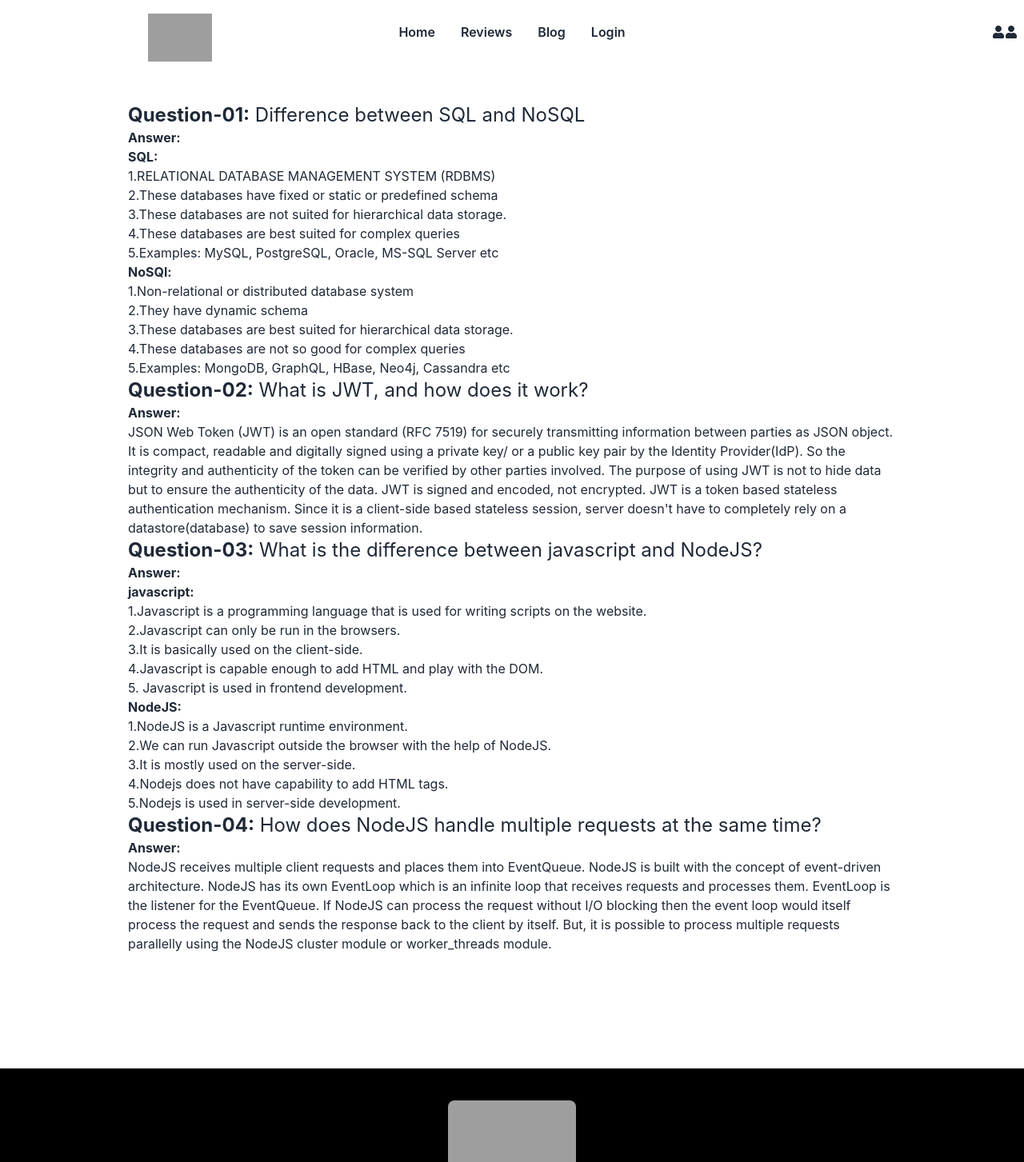
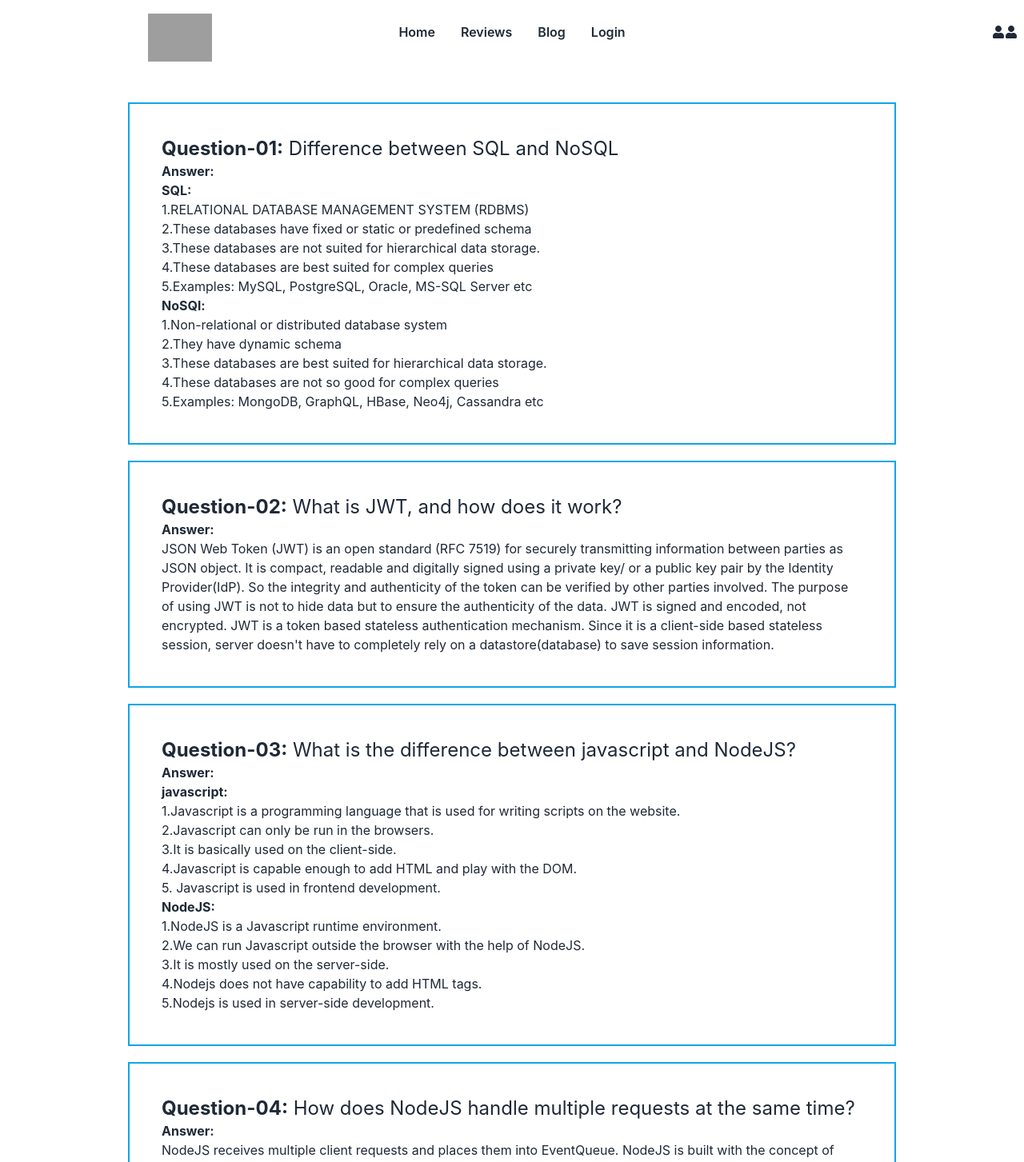
Before and after one commit to uziriahimu/cakeHouse-client, a React (Create React App) app: page /blog in a window 1280 px wide. Shown: the top 1453 px of the page at 80% size. Built offline with nearby package versions, Linux system fonts and the light colour scheme; no server answers; grey boxes are pictures that could not be loaded.

Commit message:
add envlocal

```diff
--- a/src/firebase/firebase.config.js
+++ b/src/firebase/firebase.config.js
@@ -5,12 +5,12 @@ import { initializeApp } from "firebase/app";
 
 // Your web app's Firebase configuration
 const firebaseConfig = {
-    apiKey: "AIzaSyC8-wb1ALLBdkr667LQGVyRa1wDWQC4WrI",
-    authDomain: "service-provider-5e8e2.firebaseapp.com",
-    projectId: "service-provider-5e8e2",
-    storageBucket: "service-provider-5e8e2.appspot.com",
-    messagingSenderId: "900113159433",
-    appId: "1:900113159433:web:39832f014106be8a52afd8"
+    apiKey: process.env.REACT_APP_apiKey,
+    authDomain: process.env.REACT_APP_authDomain,
+    projectId: process.env.REACT_APP_projectId,
+    storageBucket: process.env.REACT_APP_storageBucket,
+    messagingSenderId: process.env.REACT_APP_messagingSenderId,
+    appId: process.env.REACT_APP_appId
 };
 
 // Initialize Firebase
--- a/src/pages/Blog/Blog.js
+++ b/src/pages/Blog/Blog.js
@@ -2,9 +2,9 @@ import React from 'react';
 
 const Blog = () => {
     return (
-        <div className='w-3/4 mx-auto'>
-            <div>
-                <h1 className='text-2xl'><strong> Question-01:</strong> Difference between SQL and NoSQL</h1>
+        <div className='w-3/4 mx-auto '>
+            <div className='border-solid border-2 border-sky-500 p-10'>
+                <h1 className='text-2xl '><strong> Question-01:</strong> Difference between SQL and NoSQL</h1>
                 <p> <strong>Answer:</strong> <br />
                     <strong>SQL:</strong><br />
                     1.RELATIONAL DATABASE MANAGEMENT SYSTEM (RDBMS) <br />
@@ -21,7 +21,7 @@ const Blog = () => {
                 </p>
             </div>
 
-            <div>
+            <div className='border-solid border-2 border-sky-500 p-10  mt-5'>
                 <h1 className='text-2xl'><strong> Question-02:</strong> What is JWT, and how does it work?</h1>
                 <p> <strong>Answer:</strong> <br />
                     JSON Web Token (JWT) is an open standard (RFC 7519) for securely transmitting information between parties as JSON object.
@@ -33,7 +33,7 @@ const Blog = () => {
                     JWT is a token based stateless authentication mechanism. Since it is a client-side based stateless session, server doesn't have to completely rely on a datastore(database) to save session information.
                 </p>
             </div>
-            <div>
+            <div className='border-solid border-2 border-sky-500 p-10  mt-5'>
                 <h1 className='text-2xl'><strong> Question-03:</strong>  What is the difference between javascript and NodeJS?</h1>
                 <p> <strong>Answer:</strong> <br />
                     <strong>javascript:</strong><br />
@@ -51,7 +51,7 @@ const Blog = () => {
                 </p>
             </div>
 
-            <div>
+            <div className='border-solid border-2 border-sky-500 p-10 mt-5'>
                 <h1 className='text-2xl'><strong> Question-04:</strong>  How does NodeJS handle multiple requests at the same time?</h1>
                 <p> <strong>Answer:</strong> <br />
                     NodeJS receives multiple client requests and places them into EventQueue. NodeJS is built with the concept of event-driven architecture. NodeJS has its own EventLoop which is an infinite loop that receives requests and processes them. EventLoop is the listener for the EventQueue.
```
